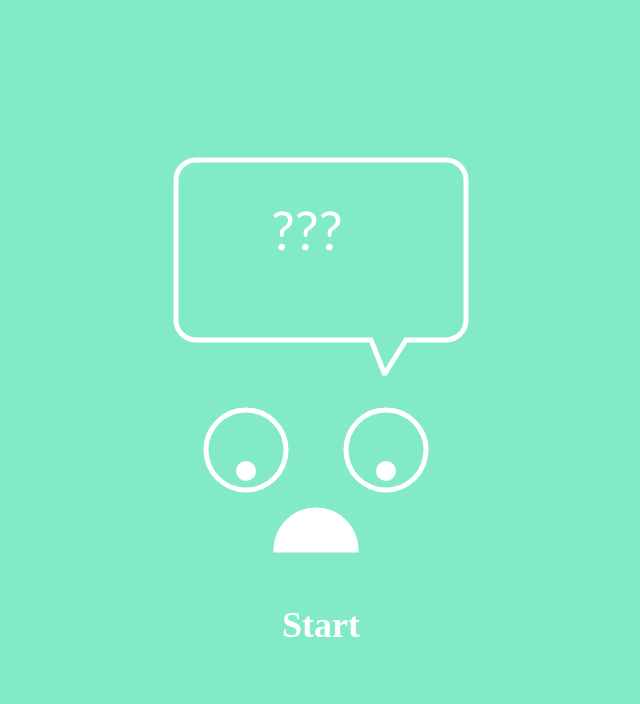
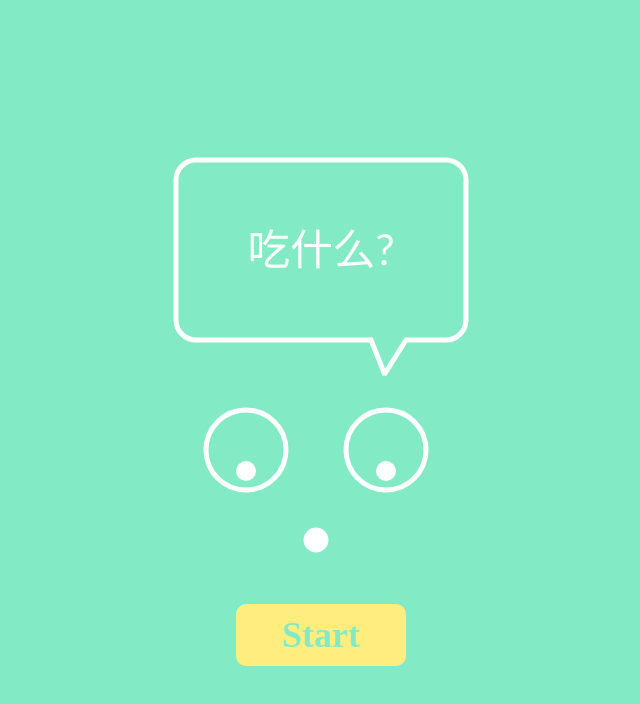
Before and after one commit to songkong/Selector, a plain HTML site: page app/dist/index.html in a window 1280 px wide. Shown: the whole page, without its empty margins (319-959 px from the left). Drawn offline with Linux system fonts and the light colour scheme.

Commit message:
finish canvas

```diff
--- a/app/dist/build/build.css
+++ b/app/dist/build/build.css
@@ -8,14 +8,26 @@ body {
 }
 .canvas-wrapper {
     width: 400px;
-    height: 546px;
+    height: 600px;
     position: absolute;
     left: 50%;
     top: 50%;
     margin: -300px 0 0 -200px;
 }
+.btn-wrapper {
+    display: flex;
+    display: -webkit-flex;
+    justify-content: center;
+    -webkit-justify-content: center;
+}
 .btn-primary {
+    width: 150px;
+    padding: 10px 10px;
+    text-align: center;
     font-size: 36px;
-    color: #fff;
+    color: #82ebc6;
     font-weight: bolder;
+    background-color: #ffee7e;
+    border-radius: 10px;
+    overflow: hidden;
 }
--- a/app/dist/build/build.js
+++ b/app/dist/build/build.js
@@ -16,28 +16,29 @@ var CanvasComponent = React.createClass({displayName: "CanvasComponent",
     },
     timer: null,
     getInitialState: function () {
-        return {click: 'start', btnText: 'Start'};
+        return {click: 'start', btnText: this.props.btnText.start};
     },
     componentDidMount: function () {
-        this.initCanvas(0);
+        this.initCanvas({count: 0, text: this.props.initText, smile: false});
     },
     componentDidUpdate: function () {
         var self = this;
+        var menuLength = self.props.menuList.length;
         if (self.state.click == 'stop') {
             var count = 0;
             self.timer = setInterval(function () {
-                self.initCanvas(count++);
+                self.initCanvas({count: count++, text: self.props.menuList[Math.floor(Math.random() * menuLength)], smile: false});
             },100);
         } else {
             clearInterval(self.timer);
-            self.initCanvas(5);
+            self.initCanvas({count: 5, text: self.props.menuList[Math.floor(Math.random() * menuLength)], smile: true});
         }
     },
     clickHandler: function (e) {
         if (this.state.click == 'start') {
-            this.setState({click: 'stop', btnText: 'Stop'});
+            this.setState({click: 'stop', btnText: this.props.btnText.stop});
         } else {
-            this.setState({click: 'start', btnText: 'Start'});
+            this.setState({click: 'start', btnText: this.props.btnText.start});
         }
     },
     drawEyes: function (option) {
@@ -62,7 +63,11 @@ var CanvasComponent = React.createClass({displayName: "CanvasComponent",
         var ctx = option.ctx;
         ctx.fillStyle="#fff";
         ctx.beginPath();
-        ctx.arc(195, 450, 40, 0, Math.PI, true);
+        if (option.smile) {
+            ctx.arc(195, 420, 40, 0, Math.PI, false);
+        } else {
+            ctx.arc(195, 440, 10, 0, Math.PI * 2, true);
+        }
         ctx.fill();
         ctx.closePath();
     },
@@ -82,31 +87,48 @@ var CanvasComponent = React.createClass({displayName: "CanvasComponent",
         ctx.lineTo(252,240);
         ctx.stroke();
         ctx.fillStyle = '#fff';
-        ctx.font = "40pt Calibri";
-        ctx.fillText(text,150,150);
+        ctx.font = "32pt Calibri";
+        ctx.textAlign = 'center';
+        ctx.fillText(text,200,165,240);
     },
-    initCanvas: function (count) {
-        var deg = count* 36 + 90;
+    initCanvas: function (option) {
+        var deg = option.count* 36 + 90;
         var ctx = this.refs.canvas.getContext('2d');
         ctx.fillStyle = '#82ebc6';
         ctx.fillRect(0,0,400,500);
         this.drawEyes({ctx: ctx, direction: 'leftEye', deg: deg});
         this.drawEyes({ctx: ctx, direction: 'rightEye', deg: deg});
-        this.drawMouse({ctx: ctx});
-        this.drawBox({ctx: ctx, text: this.props.title});
+        this.drawMouse({ctx: ctx, smile: option.smile});
+        this.drawBox({ctx: ctx, text: option.text});
     },
     render: function () {
         return (
             React.createElement("div", {className: "canvas-wrapper"},
                 React.createElement("canvas", {ref: "canvas", width: 400, height: 500}),
-                React.createElement("div", {style: {textAlign: 'center'}},
-                    React.createElement("span", {onClick: this.clickHandler, className: "btn-primary"}, this.state.btnText)
+                React.createElement("div", {className: "btn-wrapper"},
+                    React.createElement("div", {onClick: this.clickHandler, className: "btn-primary"}, this.state.btnText)
                 )
             )
         );
     }
 });
 /**
+ * Created by kongsong on 2017/2/8.
+ */
+var menuList = [
+    '螺狮粉',
+    '麻辣烫',
+    '麻辣小龙虾',
+    '金谷园',
+    '汉堡',
+    '烤肉',
+    '火锅',
+    '烧烤',
+    '日料',
+    '黄焖鸡',
+    '云南菜'
+];
+/**
  * Created by kongsong on 2017/2/1.
  */
-ReactDOM.render(React.createElement(CanvasComponent, {className: "canvas-wrapper", btnText: "Click Me", title: "???"}), document.getElementById('main-wrapper'));
+ReactDOM.render(React.createElement(CanvasComponent, {className: "canvas-wrapper", btnText: {start: 'Start', stop: 'Stop'}, initText: "吃什么?", menuList: this.menuList}), document.getElementById('main-wrapper'));
--- a/app/dist/index.html
+++ b/app/dist/index.html
@@ -1,7 +1,8 @@
 <!DOCTYPE html>
 <html>
     <head>
-        <meta name="viewport" content="width=device-width, initial-scale=0.8">
+        <meta charset="utf-8">
+        <meta name="viewport" content="width=device-width, initial-scale=0.8, charset=utf-8 ">
     </head>
     <body>
         <div id="main-wrapper"></div>
--- a/app/dist/src/main.js
+++ b/app/dist/src/main.js
@@ -1,4 +1,4 @@
 /**
  * Created by kongsong on 2017/2/1.
  */
-ReactDOM.render(React.createElement(CanvasComponent, {className: "canvas-wrapper", btnText: "Click Me", title: "???"}), document.getElementById('main-wrapper'));
+ReactDOM.render(React.createElement(CanvasComponent, {className: "canvas-wrapper", btnText: {start: 'Start', stop: 'Stop'}, initText: "吃什么?", menuList: this.menuList}), document.getElementById('main-wrapper'));
--- a/app/src/css/main.css
+++ b/app/src/css/main.css
@@ -8,14 +8,26 @@ body {
 }
 .canvas-wrapper {
     width: 400px;
-    height: 546px;
+    height: 600px;
     position: absolute;
     left: 50%;
     top: 50%;
     margin: -300px 0 0 -200px;
 }
+.btn-wrapper {
+    display: flex;
+    display: -webkit-flex;
+    justify-content: center;
+    -webkit-justify-content: center;
+}
 .btn-primary {
+    width: 150px;
+    padding: 10px 10px;
+    text-align: center;
     font-size: 36px;
-    color: #fff;
+    color: #82ebc6;
     font-weight: bolder;
+    background-color: #ffee7e;
+    border-radius: 10px;
+    overflow: hidden;
 }
--- a/app/src/js/main.js
+++ b/app/src/js/main.js
@@ -1,4 +1,4 @@
 /**
  * Created by kongsong on 2017/2/1.
  */
-ReactDOM.render(<CanvasComponent className = 'canvas-wrapper' btnText = 'Click Me' title = '???' />, document.getElementById('main-wrapper'));
+ReactDOM.render(<CanvasComponent className = 'canvas-wrapper' btnText = {{start: 'Start', stop: 'Stop'}} initText = '吃什么?' menuList = {this.menuList} />, document.getElementById('main-wrapper'));
```
Also changed, not shown: app/dist/src/canvas.js (+21 -15 lines), app/dist/src/data.js (added, +16 -0 lines), app/src/index.html (+3 -1 lines), app/src/js/canvas.js (+21 -15 lines), app/src/js/data.js (added, +16 -0 lines).
